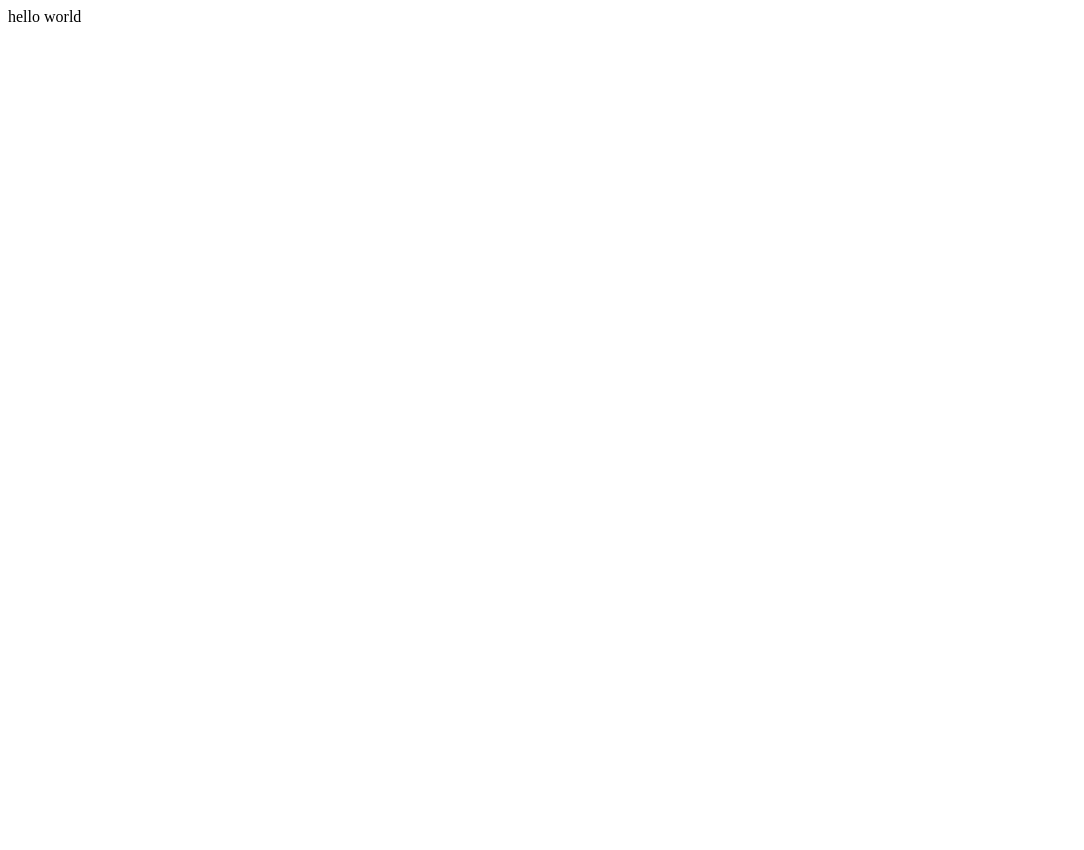
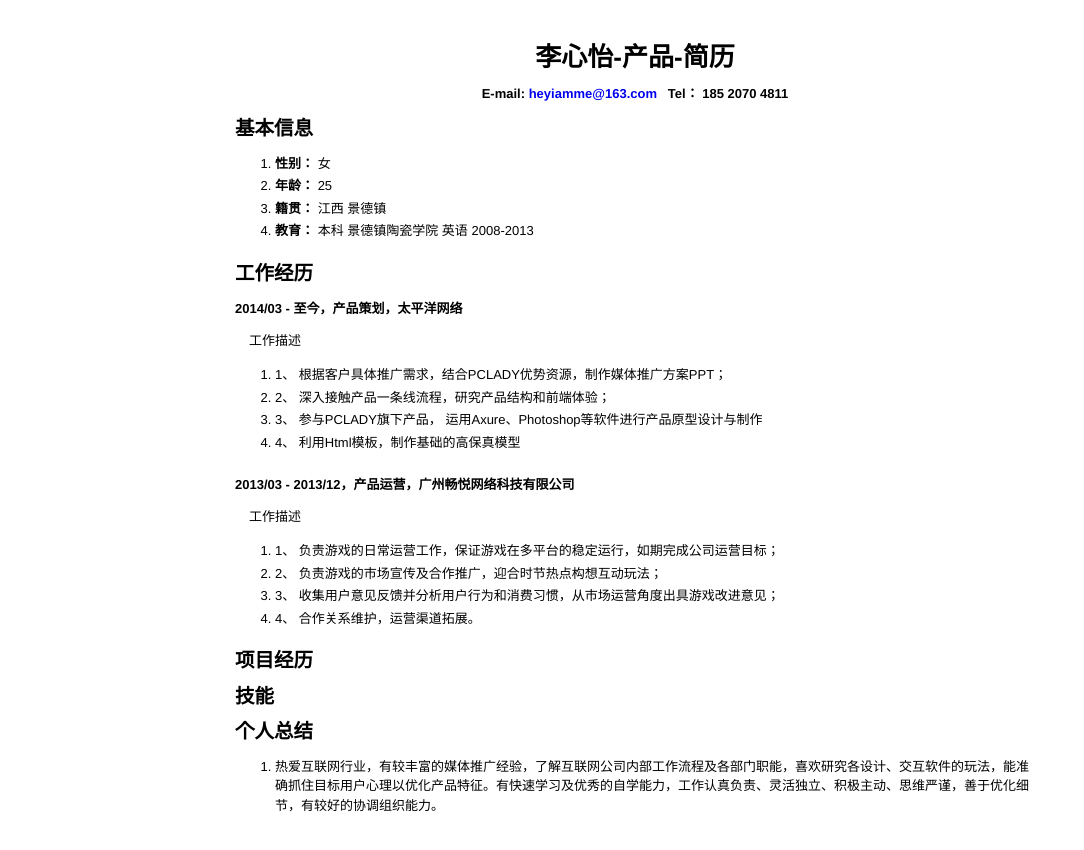
Before and after one commit to justJavaScript/justJavaScript.github.io, a plain HTML site: page index.html in a window 1280 px wide. Shown: the whole page, without its empty margins (0-1084 px from the left). Before the commit the page ends 800 px from the top, so only its background shows below. Drawn offline with Linux system fonts and the light colour scheme.

Commit message:
no message

```diff
--- a/index.html
+++ b/index.html
@@ -1,16 +1,172 @@
-<!DOCTYPE html>
 <html>
 <head>
-    <meta http-equiv="Content-Type" content="text/html; charset=utf-8" />
+	<meta http-equiv="Content-Type" content="text/html; charset=utf-8" />
     <meta name="viewport" content="width=device-width, initial-scale=1.0, maximum-scale=1.0, user-scalable=no" />
     <meta name="format-detection" content="telephone=no" />
     <meta name="apple-mobile-web-app-capable" content="yes">
-    <title>标题</title>
-    <link rel="stylesheet" type="text/css" href="css/style.css">
+	<title>李心怡-产品-简历-广州</title>
+	<style type="text/css">
+		* {
+			padding: 0px;
+			margin: 0px;
+		}
+		body {
+			font: 13px/1.5em Helvetica, Arial, sans-serif;
+			text-align: left;
+			padding-bottom: 60px;
+		}
+		.top_nav {
+			display: block;
+			text-align: center;
+			width: 800px\9\0;
+			max-width: 800px\9\0;
+		}
+		.content {
+			width: 800px;
+			margin: 0 auto;
+			/*border-left: 1px solid #F9F4F4;
+			border-right: 1px solid #F9F4F4;*/
+			padding: 40px 30px 0px 20px;
+			/*padding-left: 38px;*/
+		}
+		ul{
+			padding-top: 15px;
+			padding-left: 40px;
+			padding-left: 44px\9;
+			padding-bottom: 4px;
+		}
+		li {
+			margin-bottom: 3px;
+			list-style: none\9;
+		}
+		h1 {
+			padding-top: 8px;
+			font-size: 26px\9;
+		}
+		h2 {
+			padding-top: 16px;
+			font-size: 20px\9;
+		}
+		h4 {
+			padding-top: 16px;
+		}
+		.job_desc {
+			display: block;
+			padding-top: 16px;
+			padding-left: 0px;
+			font-weight: bold;
+		}
+		.pro_title {
+			display: block;
+			padding-top: 12px;
+			padding-left: 14px;
+		}
+		a{
+			text-decoration: none;
+		}
+	</style>
 </head>
 <body>
-    <div class="g-doc">
-        hello world
-    </div>
-</body>
-</html>
+<div class="content">
+	<div class="top_nav">
+		<h1>李心怡-产品-简历</h1>
+		<h4>
+			E-mail:
+			<a href="mailto:petrus.law@outlook.com">heyiamme@163.com</a>
+			&nbsp;
+			Tel：
+			<span>185 2070 4811</span>
+		</h4>
+	</div>
+
+	<h2>基本信息</h2>
+	<ul class="base_list">
+		<li> <strong>性别：</strong>
+			女
+		</li>
+		<li> <strong>年龄：</strong>
+			25
+		</li>
+		<li> <strong>籍贯：</strong>
+			江西 景德镇
+		</li>
+		<li>
+			<strong>教育：</strong>
+			本科 景德镇陶瓷学院 英语 2008-2013
+			<br />
+		</li>
+	</ul>
+
+	<h2>工作经历</h2>
+	<p>
+		<span class="job_desc"> 2014/03 - 至今，产品策划，太平洋网络</span>
+		<span class="pro_title">工作描述</span>
+		<ul>
+			<li>1、 根据客户具体推广需求，结合PCLADY优势资源，制作媒体推广方案PPT； </li>
+			<li>2、 深入接触产品一条线流程，研究产品结构和前端体验； </li>
+			<li>3、 参与PCLADY旗下产品， 运用Axure、Photoshop等软件进行产品原型设计与制作 </li>
+			<li>4、 利用Html模板，制作基础的高保真模型 </li>
+		</ul>
+	</p>
+
+	<p>
+		<span class="job_desc"> 2013/03 - 2013/12，产品运营，广州畅悦网络科技有限公司</span>
+		<span class="pro_title">工作描述</span>
+		<ul>
+			<li>1、 负责游戏的日常运营工作，保证游戏在多平台的稳定运行，如期完成公司运营目标； </li>
+			<li>2、 负责游戏的市场宣传及合作推广，迎合时节热点构想互动玩法； </li>
+			<li>3、 收集用户意见反馈并分析用户行为和消费习惯，从市场运营角度出具游戏改进意见； </li>
+			<li>4、 合作关系维护，运营渠道拓展。</li>
+		</ul>
+	</p>
+
+	<h2>项目经历</h2>
+
+	<!-- <span class="pro_title">最Q幻想</span>
+	<ul>
+		<li>项目简介：手机端卡牌游戏</li>
+		<li>技术选型：Cocos2d-js、PureMvc</li>
+		<li>项目特色：客户端使用Javascript开发。本地数据配置、操作，减轻服务器压力。使用定时器，本地实时刷新数据。多场景自动切换。多语言版本</li>
+		<li>责任描述：架构设计，组件开发，其他</li>
+		<li>下载地址：<a href="http://zqhx.96pk.com/">http://zqhx.96pk.com</a></li>
+	</ul>
+
+	<span class="pro_title">EasyMonitor</span>
+	<ul>
+		<li>项目简介：网站监控引擎，类似于GoogleAnalyse</li>
+		<li>技术选型：BackBone、jQuery、HighChart</li>
+		<li>项目特色：单页面应用。动态加载文件，提升加载速度。前端数据缓存，减少频繁请求服务端。用户操作数据记录，优化用户体验。多语言版本</li>
+		<li>责任描述：用户操作数据记录，多语言版本开发，组件开发，其他</li>
+		<li>项目相关：<a href="http://www.botwave.com/products/easymonitor/default.html">http://www.botwave.com/products/easymonitor/default.html</a></li>
+	</ul>
+
+	<span class="pro_title">叶子猪官网触屏版</span>
+	<ul>
+		<li>项目简介：游戏官网触屏版</li>
+		<li>技术选型：Html5、Css3、Zepto</li>
+		<li>责任描述：个人独立开发</li>
+		<li>项目地址：<a href="http://m.yzz.cn/">http://m.yzz.cn/</a></li>
+	</ul>
+
+	<span class="pro_title">米公益网页版</span>
+	<ul>
+		<li>项目简介：公益网站</li>
+		<li>技术选型：PHP、Html、Css</li>
+		<li>责任描述：除设计外，前后端独自完成</li>
+		<li>项目地址：<a href="http://www.ricedonate.com/">http://www.ricedonate.com/</a></li>
+	</ul>
+
+	<p></p> -->
+	<h2>技能</h2>
+<!-- 	<ul>
+		<li>手写HTML、CSS静态网页</li>
+		<li>能在不依赖框架的基础下进行JS开发相关的独立插件，通用类库</li>
+		<li>熟练使用jQuery，熟悉Prototype、BackBone框架</li>
+		<li>会时下流行的响应式布局，并且开发手机网站和WebApp</li>
+		<li>熟练使用ajax，JSON进行交互开发</li>
+		<li>熟悉PHP，并使用php做过开发</li>
+	</ul> -->
+
+	<h2>个人总结</h2>
+	<ul>
+		<li>热爱互联网行业，有较丰富的媒体推广经验，了解互联网公司内部工作流程及各部门职能，喜欢研究各设计、交互软件的玩法，能准确抓住目标用户心理以优化产品特征。有快速学习及优秀的自学能力，工作认真负责、灵活独立、积极主动、思维严谨，善于优化细节，有较好的协调组织能力。</li>
```
